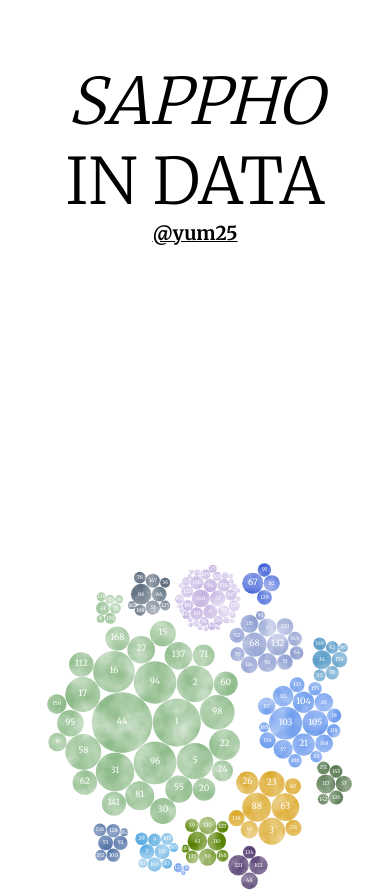
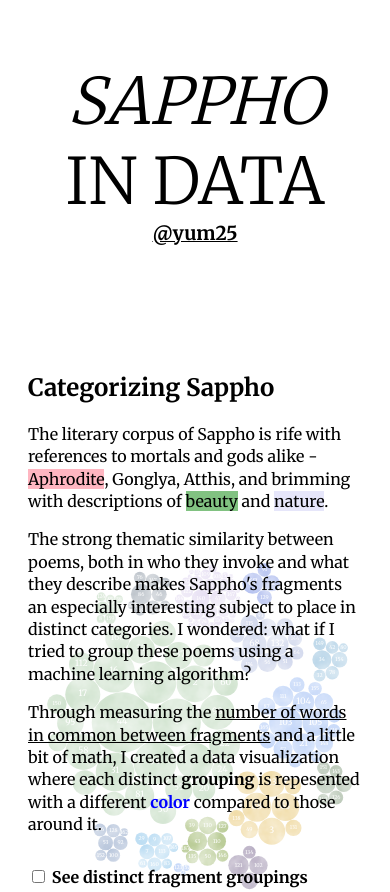
Before and after one commit to yum25/sappho-in-data, a SvelteKit app: page / in a window 390 px wide. Shown: the top 892 px of the page. Built offline with nearby package versions, Linux system fonts and the light colour scheme.

Commit message:
scroll initial position

```diff
--- a/src/routes/+page.svelte
+++ b/src/routes/+page.svelte
@@ -8,6 +8,7 @@
 	let svg: SVGElement;
 
 	let innerHeight: number;
+  let innerWidth: number;
   let height:number;
   let width:number;
   const margin = 50;
@@ -77,8 +78,8 @@
 	$: simulation.on('tick', () => (data = data));
 
 	onMount(() => {
-		height = (innerHeight ?? 900) + 200;
-		width = (innerHeight ?? 900) + 200;
+		height = (Math.max(innerHeight, innerWidth) ?? 900) + 200;
+		width = (Math.max(innerHeight, innerWidth) ?? 900) + 200;
 
 		const pack = d3
 			.pack()
@@ -96,7 +97,7 @@
 	});
 </script>
 
-<svelte:window bind:innerHeight />
+<svelte:window bind:innerHeight bind:innerWidth />
 
 <main>
 	<header>
@@ -173,7 +174,7 @@
 			style="pointer-events: none;"
 		>
 			<div class="offset-svg" aria-hidden="true"></div>
-			<div id="scroll-steps">
+			<div id="scroll-steps" style="transform: translateY(min(-90vh, -50rem));">
 				<section class="scroll-step">
 					<div class="scroll-step-content">
 						<h2>Categorizing Sappho</h2>
@@ -342,8 +343,10 @@
 	}
 
 	.scroll-step {
-		min-height: 100vh;
-		min-height: 100svh;
+		height: 100vh;
+		height: 100svh;
+
+    min-height: 50rem;
 
 		max-width: 25rem;
 
```
